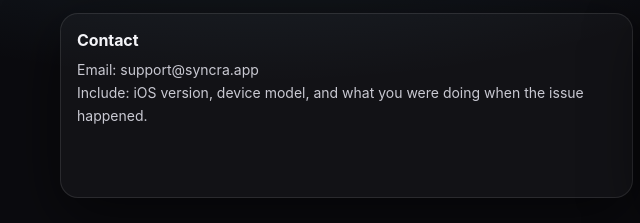
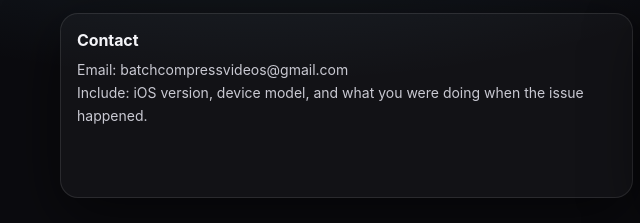
Before and after one commit to elilinden/Syncra, a plain HTML site: page support.html in a window 1280 px wide. Shown: the part 197-420 px from the top of the page, 0-640 px from the left. Drawn offline with Linux system fonts and the light colour scheme.

Commit message:
Update support.html

```diff
--- a/support.html
+++ b/support.html
@@ -28,7 +28,7 @@
       <div class="cards" style="margin-top:16px;">
         <div class="card">
           <h3>Contact</h3>
-          <p class="muted">Email: <a href="mailto:support@syncra.app">support@syncra.app</a></p>
+          <p class="muted">Email: <a href="mailto:batchcompressvideos@gmail.com">batchcompressvideos@gmail.com</a></p>
           <p class="muted small">Include: iOS version, device model, and what you were doing when the issue happened.</p>
         </div>
 
@@ -70,7 +70,7 @@
       <details class="faq">
         <summary>How do I request account deletion?</summary>
         <p>
-          Email <a href="mailto:support@syncra.app">support@syncra.app</a> from the email you use with Syncra (if applicable).
+          Email <a href="mailto:batchcompressvideos@gmail.com">batchcompressvideos@gmail.com</a> from the email you use with Syncra (if applicable).
           We’ll process deletion within our stated timeframe.
         </p>
       </details>
```
